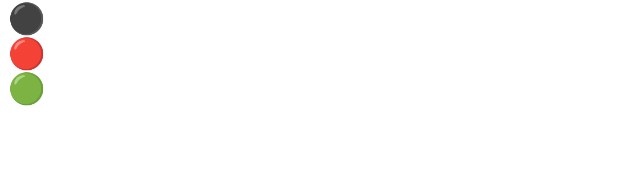
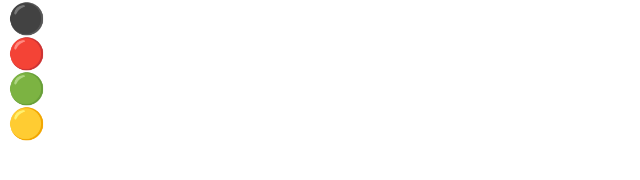
Before and after one commit to markostock/slot2, a plain HTML site: page palkinnot.html in a window 1280 px wide. Shown: the part 502-682 px from the top of the page, without its empty margins (0-640 px from the left). Drawn offline with Linux system fonts and the light colour scheme.

Commit message:
Add files via upload

```diff
--- a/palkinnot.html
+++ b/palkinnot.html
@@ -36,5 +36,6 @@ p{
     <p>⚫</p>
     <p>🔴</p>
     <p>🟢</p>
+    <p>🟡</p>
 </body>
 </html>
```
